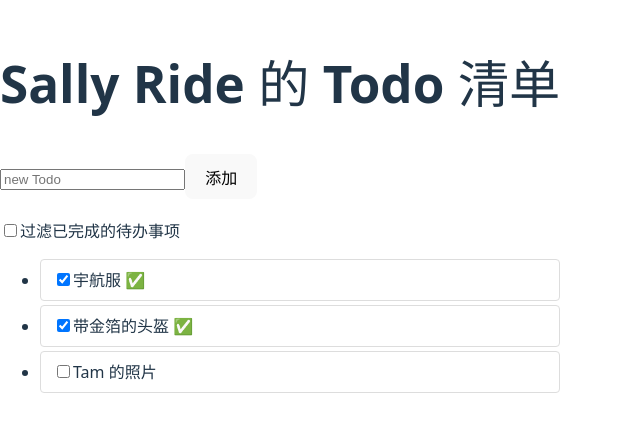
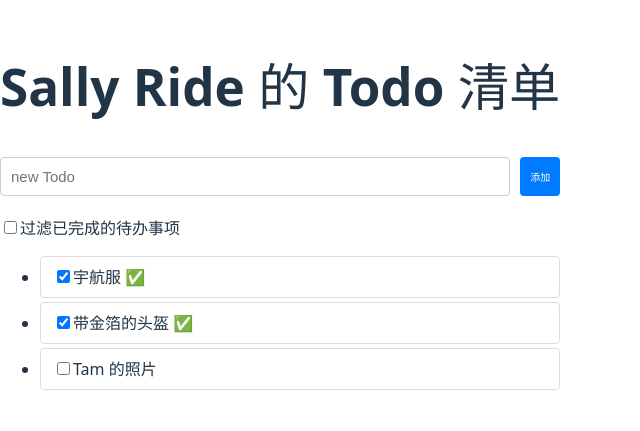
Before and after one commit to KieranGu/TodoZustand, a React (Vite) app: page / in a window 1280 px wide. Shown: the part 189-620 px from the top of the page, without its empty margins (0-640 px from the left). Built offline with nearby package versions, Linux system fonts and the light colour scheme.

Commit message:
feat:修改了按钮和输入框的格式

```diff
--- a/src/TodoList.jsx
+++ b/src/TodoList.jsx
@@ -35,12 +35,13 @@ export default function TodoList() {
         <section>
             <h1>Sally Ride 的 Todo 清单</h1>
             {/* 输入框 */}
-            <div style={{ marginBottom: '20px' }}>
+            <div className={styles.inputContainer}>
                 <input
                     type="text"
                     placeholder="new Todo"
+                    className={styles.todoInput}
                 />
-                <button>添加</button>
+                <button className={styles.addButton}>添加</button>
             </div>
 
             <label>
--- a/src/TodoList.module.css
+++ b/src/TodoList.module.css
@@ -13,3 +13,37 @@
     text-decoration: line-through;
     opacity: 0.7;
 }
+
+/* 输入框容器 */
+.inputContainer {
+    margin-bottom: 20px;
+    display: flex;
+    gap: 10px;
+}
+
+/* 输入框 */
+.todoInput {
+    flex: 1;
+    padding: 10px 10px;
+    border: 1px solid #ccc;
+    border-radius: 4px;
+    font-size: 15px;
+    outline: none;
+    transition: border-color 0.3s ease;
+}
+
+.todoInput:focus {
+    border-color: #007bff;
+}
+
+/* 按钮 */
+.addButton {
+    padding: 10px 10px;
+    border: none;
+    border-radius: 4px;
+    background-color: #007bff;
+    color: white;
+    font-size: 10px;
+    cursor: pointer;
+    transition: background-color 0.3s ease;
+}
```
